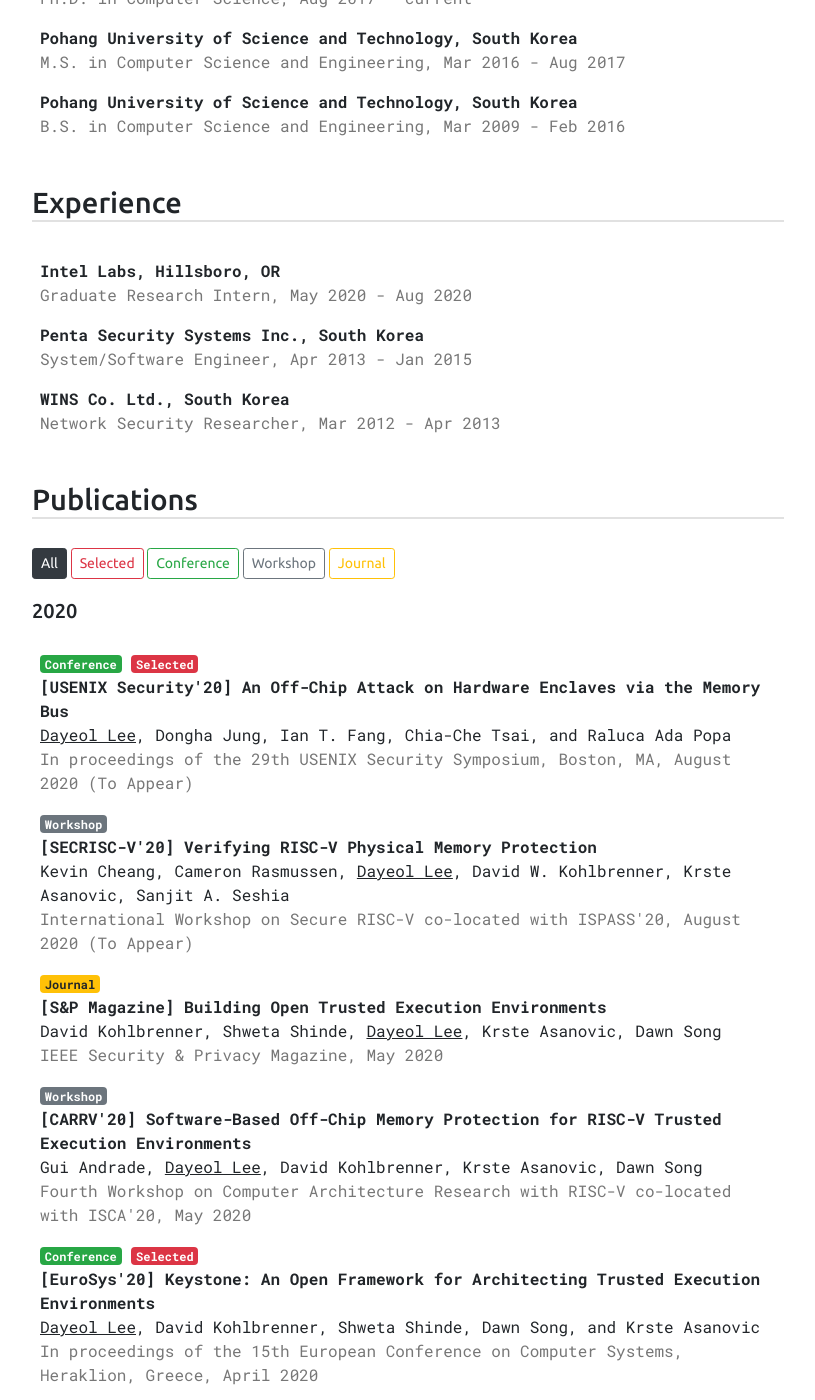
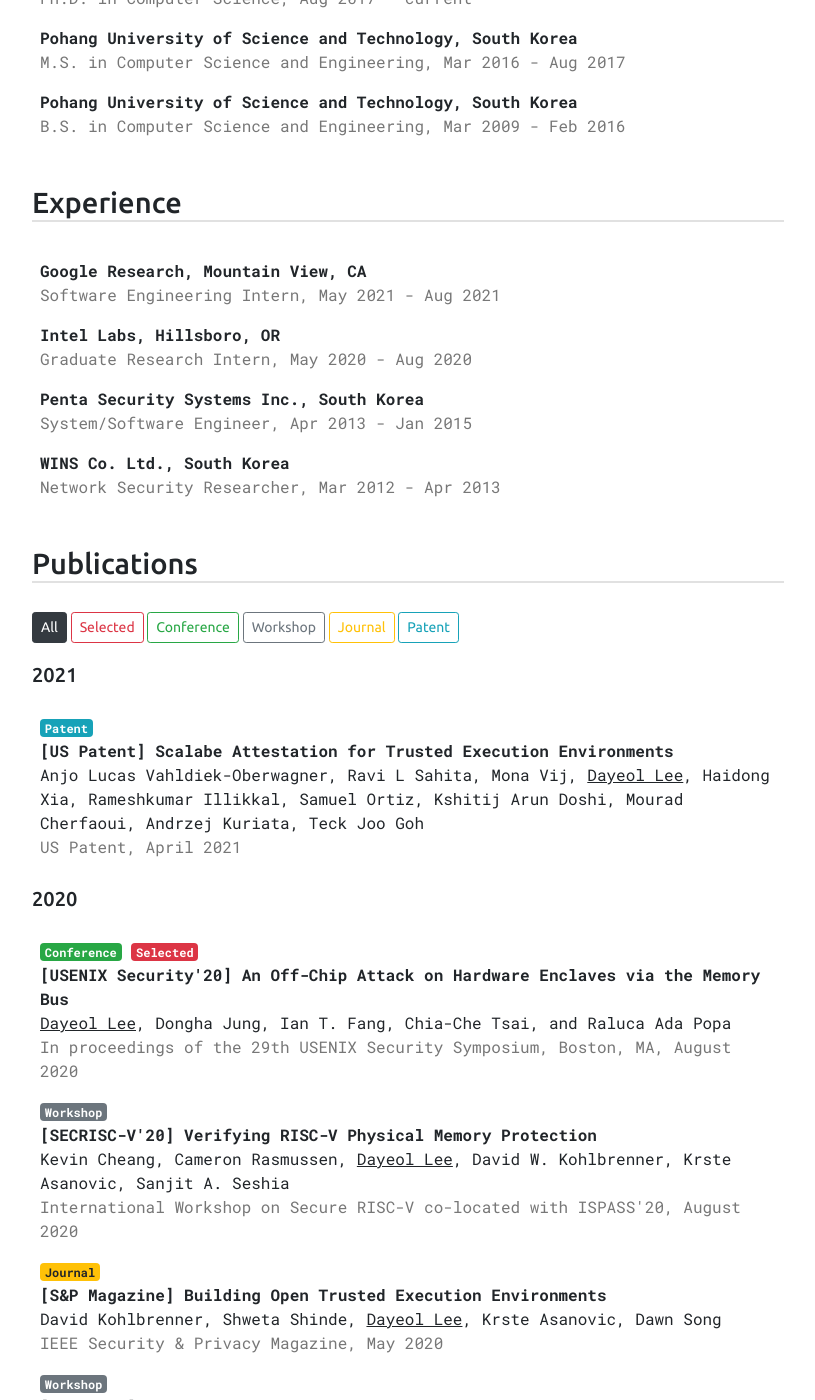
Before and after one commit to dayeol/dayeol.github.io, a Jekyll site: the page built from index.html, in a window 1280 px wide and 1400 px high, scrolled down 852 px. Shown: the whole window, without its empty margins (232-1047 px from the left). Built offline with Jekyll 4.4.1, drawn with Linux system fonts in a browser that asks for light colours; nearby versions of some CDN libraries.

Commit message:
Revert "Revert "Update""
This reverts commit 5968a26641cd135a3c00fe3447466c6e588c6133.

```diff
--- a/_data/experiences.yml
+++ b/_data/experiences.yml
@@ -1,3 +1,5 @@
+- name: Google Research, Mountain View, CA
+  content: Software Engineering Intern, May 2021 - Aug 2021
 - name: Intel Labs, Hillsboro, OR
   content: Graduate Research Intern, May 2020 - Aug 2020
 - name: Penta Security Systems Inc., South Korea
--- a/_data/publications.yml
+++ b/_data/publications.yml
@@ -1,10 +1,19 @@
+- year: 2021
+  papers:
+  - venue: "US Patent"
+    title: "Scalabe Attestation for Trusted Execution Environments"
+    authors: "Anjo Lucas Vahldiek-Oberwagner, Ravi L Sahita, Mona Vij, Dayeol Lee, Haidong Xia, Rameshkumar Illikkal, Samuel Ortiz, Kshitij Arun Doshi, Mourad Cherfaoui, Andrzej Kuriata, Teck Joo Goh"
+    fullvenue: "US Patent"
+    date: "April 2021"
+    badges:
+      - patent
 - year: 2020
   papers:
   - venue: "USENIX Security'20"
     title: "An Off-Chip Attack on Hardware Enclaves via the Memory Bus"
     authors: "Dayeol Lee, Dongha Jung, Ian T. Fang, Chia-Che Tsai, and Raluca Ada Popa"
     fullvenue: "In proceedings of the 29th USENIX Security Symposium, Boston, MA"
-    date: "August 2020 (To Appear)"
+    date: "August 2020"
     badges:
       - conference
       - selected
@@ -12,7 +21,7 @@
     title: "Verifying RISC-V Physical Memory Protection"
     authors: "Kevin Cheang, Cameron Rasmussen, Dayeol Lee, David W. Kohlbrenner, Krste Asanovic, Sanjit A. Seshia"
     fullvenue: "International Workshop on Secure RISC-V co-located with ISPASS'20"
-    date: "August 2020 (To Appear)"
+    date: "August 2020"
     badges:
       - workshop
   - venue: "S&P Magazine"
--- a/index.html
+++ b/index.html
@@ -88,10 +88,11 @@
 		<span id="pubConference" class="btn btn-outline-success btn-sm">Conference</span>
 		<span id="pubWorkshop" class="btn btn-outline-secondary btn-sm">Workshop</span>
 		<span id="pubJournal" class="btn btn-outline-warning btn-sm">Journal</span>
+		<span id="pubPatent" class="btn btn-outline-info btn-sm">Patent</span>
 		</div>
 		<script>
 			function disableAllButOne(str) {
-				for (cl of ["dark","success","secondary","danger","warning"]) {
+				for (cl of ["dark","success","secondary","danger","warning", "info"]) {
 					$(".pubbtns > .btn-"+cl).removeClass("btn-"+cl).addClass("btn-outline-"+cl);
 				}
 				$(".pubbtns > .btn-outline-"+str).removeClass("btn-outline-"+str).addClass("btn-"+str);
@@ -124,6 +125,12 @@
 				$(".pub-item").hide();
 				$(".pub-journal").show();
 			});
+
+      $("#pubPatent").click(function() {
+				disableAllButOne("info");
+				$(".pub-item").hide();
+				$(".pub-patent").show();
+			});
 		</script>
 
 		{% for year in site.data.publications %}
@@ -146,6 +153,9 @@
 						{% endif %}
 						{% if b == "journal" %}
 							<span class="badge badge-warning">Journal</span>
+						{% endif %}
+						{% if b == "patent" %}
+						  <span class="badge badge-info">Patent</span>
 						{% endif %}
 					{% endfor %}
 					<br/>
```
